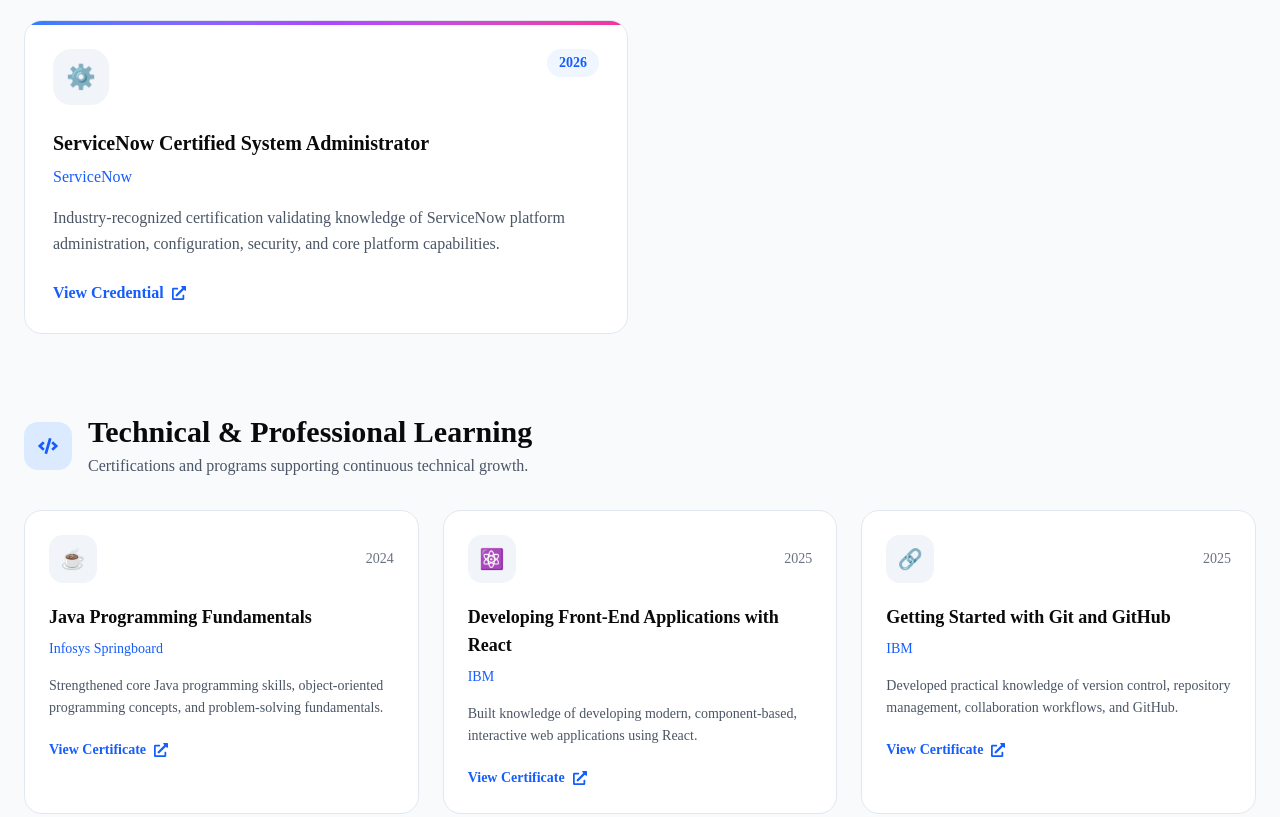
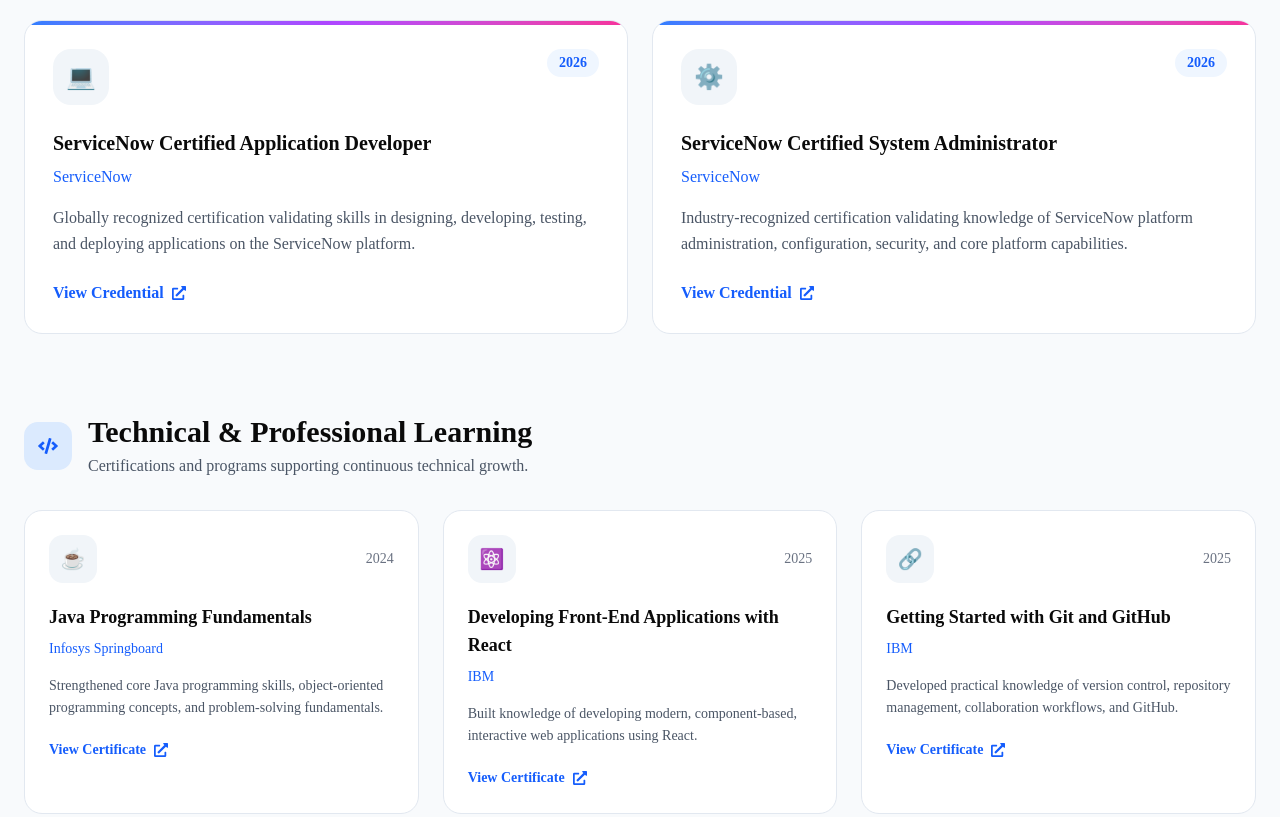
Before and after one commit to Devavarshita123/Portfolio, a Next.js app: page / in a window 1280 px wide. Shown: the part 5500-6317 px from the top of the page. Built offline with nearby package versions, Linux system fonts and the light colour scheme.

Commit message:
Update certifications.js

```diff
--- a/data/certifications.js
+++ b/data/certifications.js
@@ -18,6 +18,16 @@ export const certifications = [
       "Globally recognized certification validating foundational knowledge of AWS Cloud services, architecture, security, and cloud concepts.",
     link: "https://www.credly.com/badges/73075a09-680d-4586-90b5-05c737725559/public_url",
   },
+
+{
+  title: "ServiceNow Certified Application Developer",
+  issuer: "ServiceNow",
+  year: "2026",
+  icon: "💻",
+  description:
+    "Globally recognized certification validating skills in designing, developing, testing, and deploying applications on the ServiceNow platform.",
+  link: "https://www.credly.com/badges/0da45415-e755-4130-8f32-907a38364dcc/public_url",
+},
 
   {
     title: "ServiceNow Certified System Administrator",
```
